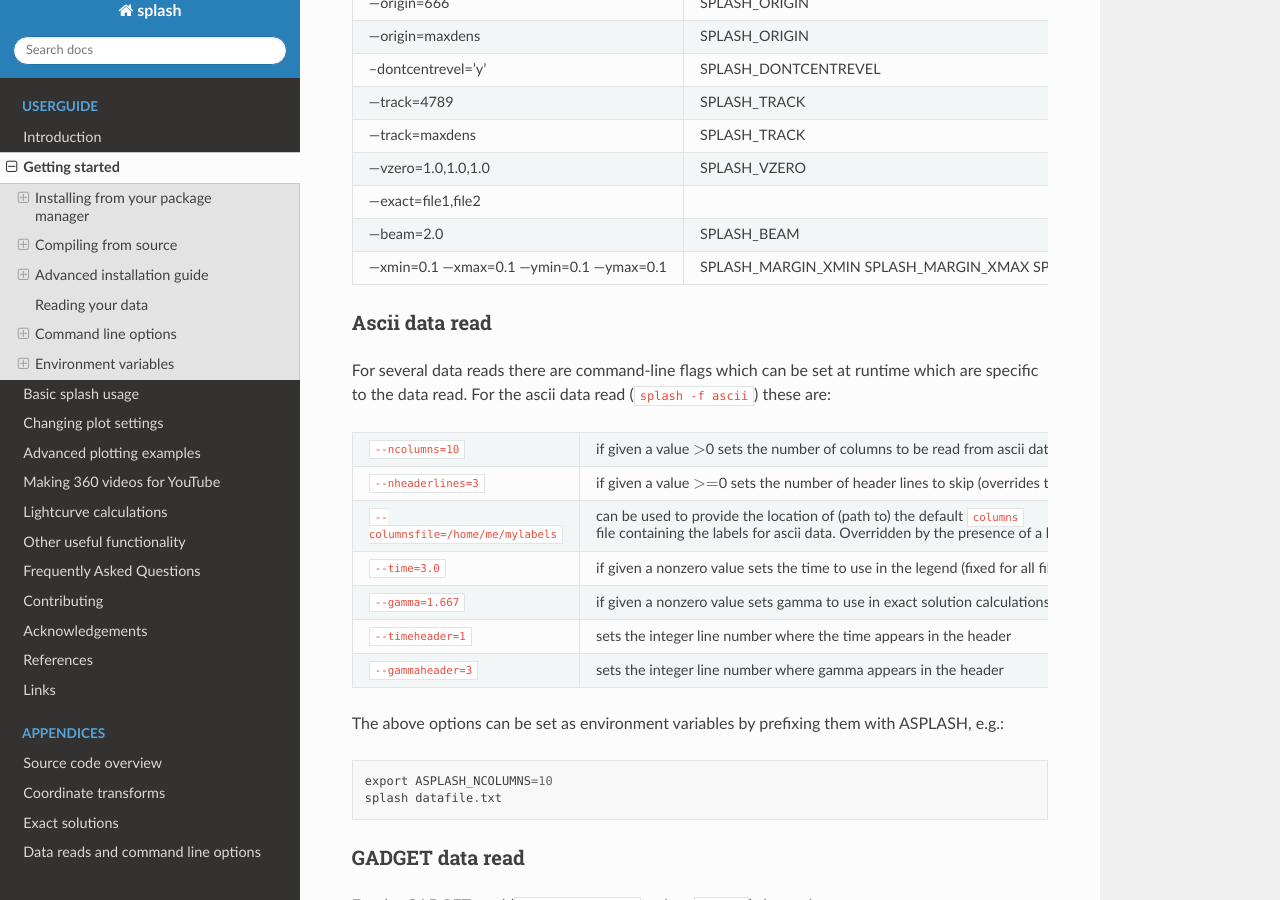
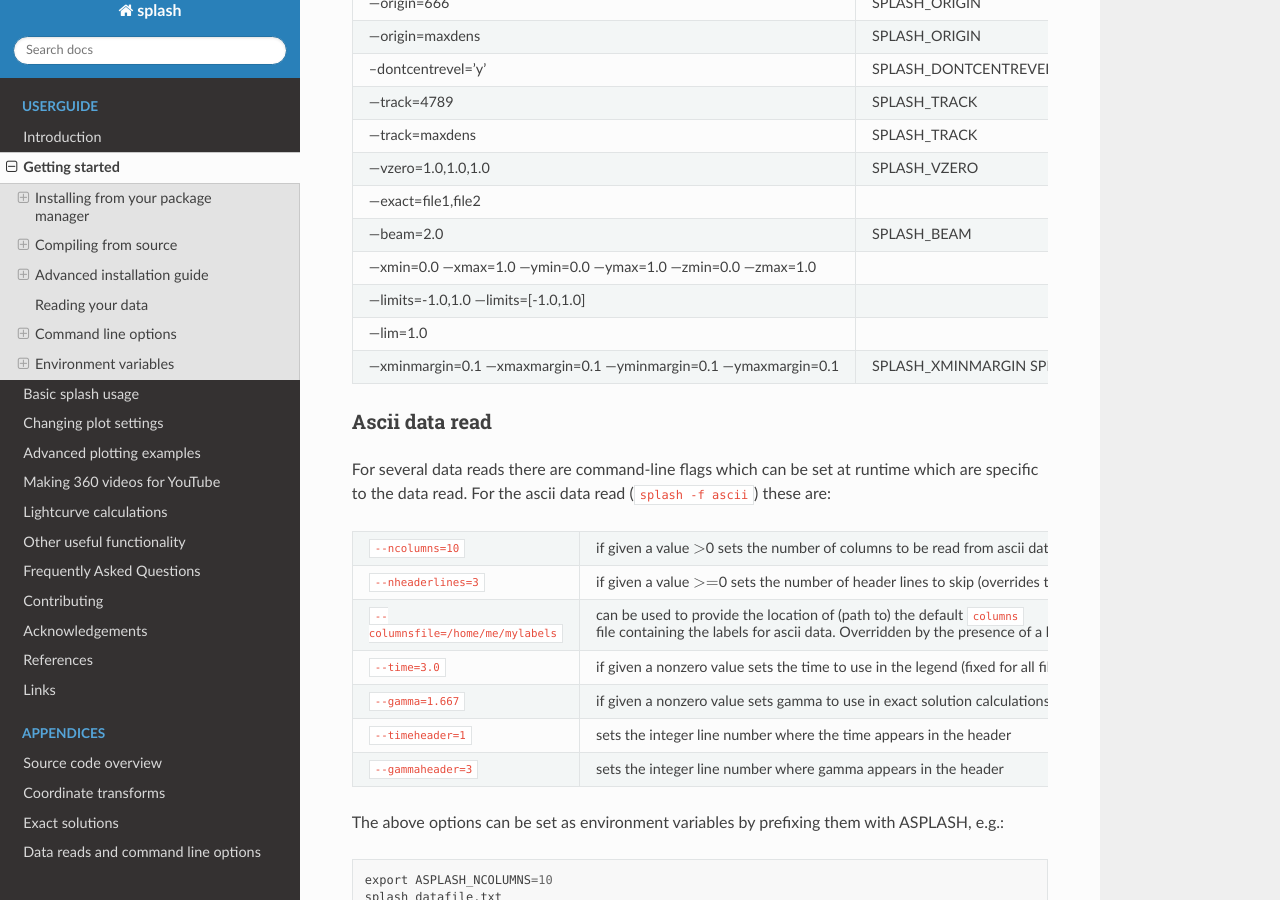
Before and after one commit to danieljprice/splash, a Sphinx documentation site: the page built from docs/getting-started.rst, in a window 1280 px wide and 900 px high, scrolled down 8232 px. Built offline with Sphinx 7.4.7 and the Read the Docs theme 3.1.0, drawn with Linux system fonts in a browser that asks for light colours.

Commit message:
fixes needed for #128: added --limits=[-1.0,1.0] and --lim=1.0 flags for limits override

```diff
--- a/docs/getting-started.rst
+++ b/docs/getting-started.rst
@@ -442,10 +442,27 @@ Command line flags (or environment variables) that affect all data reads are:
 |                      |                       | :ref:`sec:menu-r` is also turned on, otherwise  |
 |                      |                       | slow rendering can result.                      |
 +----------------------+-----------------------+-------------------------------------------------+
-| ---xmin=0.1          | SPLASH_MARGIN_XMIN    | can be used to manually adjust the left page    |
-| ---xmax=0.1          | SPLASH_MARGIN_XMAX    | page margin (set to fraction of viewport,       |
-| ---ymin=0.1          | SPLASH_MARGIN_YMIN    | negative values are allowed).                   |
-| ---ymax=0.1          | SPLASH_MARGIN_YMAX    |                                                 |
+| ---xmin=0.0          |                       | override plot limits for x,y,z coordinate       |
+| ---xmax=1.0          |                       | columns after splash.limits is read.            |
+| ---ymin=0.0          |                       | Mutually exclusive with --limits and --lim.     |
+| ---ymax=1.0          |                       |                                                 |
+| ---zmin=0.0          |                       |                                                 |
+| ---zmax=1.0          |                       |                                                 |
++----------------------+-----------------------+-------------------------------------------------+
+| ---limits=-1.0,1.0   |                       | set coordinate limits:                          |
+| ---limits=[-1.0,1.0] |                       | - 2 values applies to all coordinates           |
+|                      |                       | - 2*ndim values applies to all coordinates      |
+|                      |                       | - more than 2*ndim applies to all columnss      |
+|                      |                       | Mutually exclusive with --xmin and --lim.       |
++----------------------+-----------------------+-------------------------------------------------+
+| ---lim=1.0           |                       | centred box [-lim,lim] on all coordinate axes   |
+|                      |                       | (same as menu "centred cube"). Exclusive with   |
+|                      |                       | --xmin and --limits.                            |
++----------------------+-----------------------+-------------------------------------------------+
+| ---xminmargin=0.1    | SPLASH_XMINMARGIN     | manually adjust the page margins (fractions     |
+| ---xmaxmargin=0.1    | SPLASH_XMAXMARGIN     | of viewport; negative values allowed).          |
+| ---yminmargin=0.1    | SPLASH_YMINMARGIN     |                                                 |
+| ---ymaxmargin=0.1    | SPLASH_YMAXMARGIN     |                                                 |
 +----------------------+-----------------------+-------------------------------------------------+
 
 .. _sec:splash:
--- a/docs/lightcurve.rst
+++ b/docs/lightcurve.rst
@@ -74,13 +74,13 @@ where the :math:`w_{\mathrm{col}, ij}` is the dimensionless column kernel.
 
 The spectra were then summed across the frequencies and pixels to produce the bolometric luminosity, listed in [02  Luminosity] in the outputted .out file.
 
-The bounds of the ray-traced region is by default equal to the extent of the particle positions in the dump file. Any number of these automatically calculated bounds can be overriden with the ``SPLASH_MARGIN_XMIN``, ``SPLASH_MARGIN_XMAX``, ``SPLASH_MARGIN_YMIN`` and ``SPLASH_MARGIN_YMAX`` environment variables or the ``--xmin``, ``--xmax``, ``--ymin`` and ``--ymax`` flags. The units of these bounds are the same as the units of the particle positions.
+The bounds of the ray-traced region are taken from the plot limits for the coordinate columns (from the particle extent, or from ``splash.limits`` if present). These can be overridden with the global flags ``--xmin``, ``--xmax``, ``--ymin``, ``--ymax``, ``--limits=...`` or ``--lim=...`` (see *Options affecting all data reads* in Getting started).
 
 When ``--temperature`` is set, temperature :math:`T` is computed at **read time** from density :math:`\rho` and
 specific internal energy :math:`u` using *get_temp_from_u()* in ``lightcurve_utils.f90``, assuming gas and
 radiation pressure in local thermodynamic equilibrium (see :ref:`sec:lckappa`).
 
-The temperature for each SPH particle can be altered with a scaling factor (called the spectral hardening factor) and constant offset. The scaling factor is set using the flag ``--fcol`` and the constant offset with the flag ``--ocol``. The scaling factor is applied first and the constant offset is added to the scaled temperature.
+The temperature for each SPH particle can be altered with a scaling factor (the spectral hardening factor) and an optional constant offset. The scaling factor is set with ``--fcol`` (or ``--f_col``) and the offset with ``--ocol``. The scaling is applied first: :math:`T \rightarrow f_{\rm col} T + o_{\rm col}`.
 
 Opacity :math:`\kappa` used in the ray trace is described in :ref:`sec:lckappa`.
 
```
Also changed, not shown: 6 other files.
